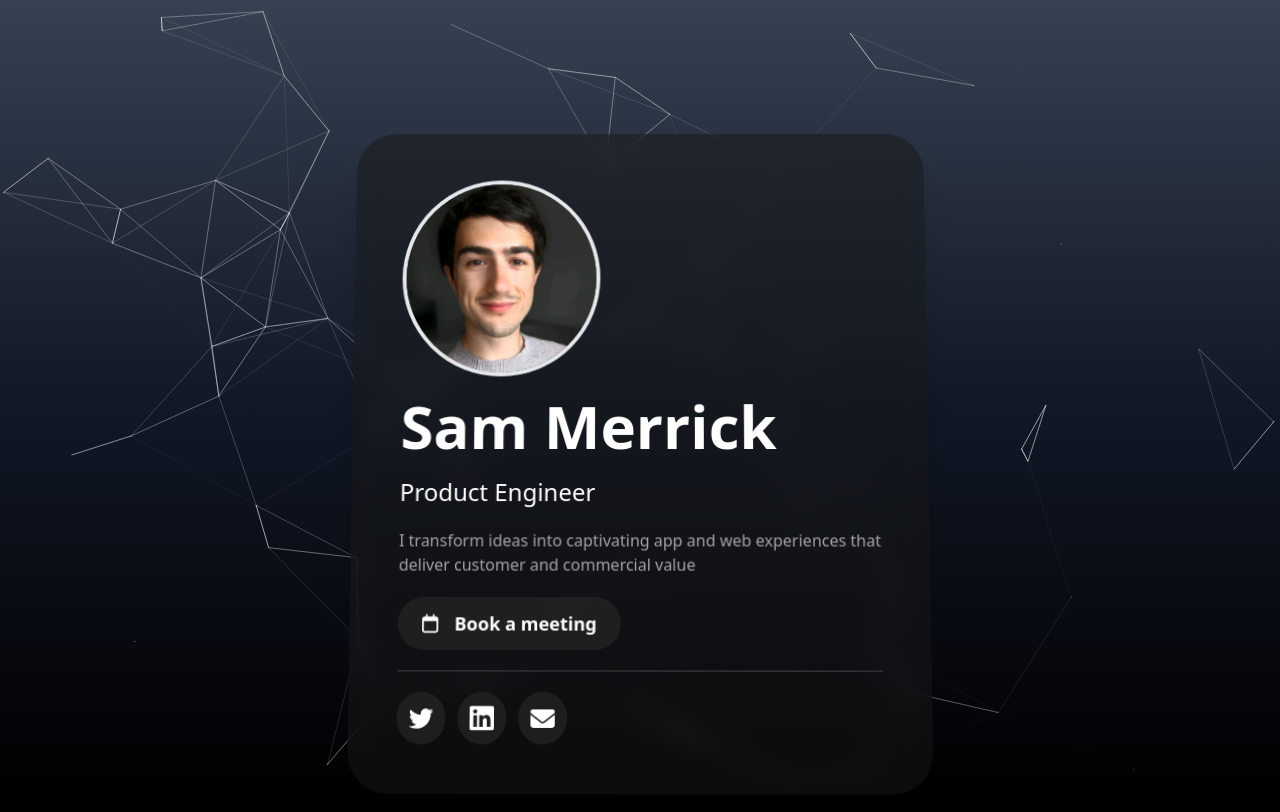
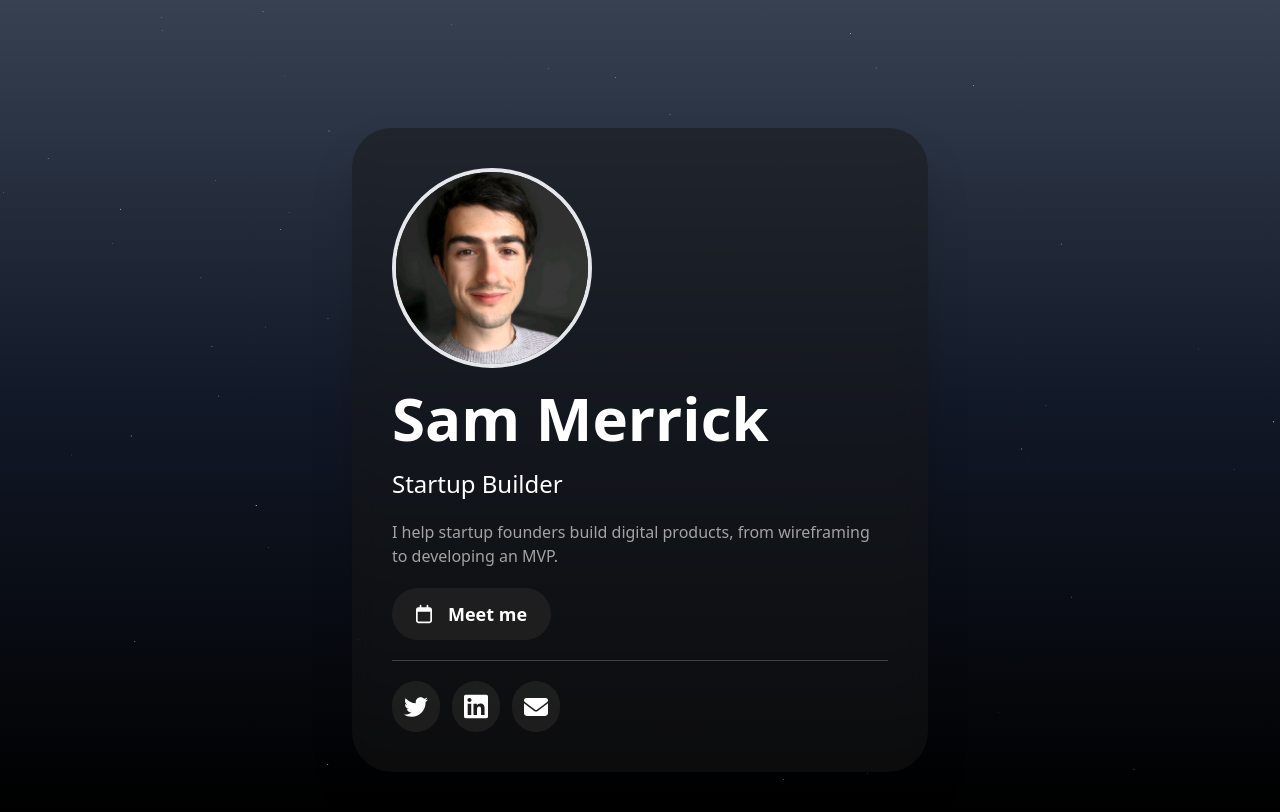
Before and after one commit to SamMerrick/samjmerrick, a Next.js app: page / in a window 1280 px wide. Built offline with nearby package versions, Linux system fonts and the light colour scheme.

Commit message:
Remove 3d card and particle links

```diff
--- a/components/card.tsx
+++ /dev/null
@@ -1,47 +0,0 @@
-import { useState, useRef, useEffect } from "react";
-
-type XY = {
-  x: number;
-  y: number;
-};
-
-const constrain = 700;
-
-function transformElement(element: HTMLDivElement, xy: XY) {
-  const x = xy.x;
-  const y = xy.y;
-
-  const box = element.getBoundingClientRect();
-  const calcX = -(y - box.y - box.height / 2) / constrain;
-  const calcY = (x - box.x - box.width / 2) / constrain;
-
-  element.style.transform = `perspective(100px) rotateX(${calcX}deg) rotateY(${calcY}deg)`;
-}
-
-function Card(props: React.HTMLAttributes<HTMLDivElement>) {
-  const [xy, setXY] = useState<XY>({ x: 0, y: 0 });
-  const layerRef = useRef<HTMLDivElement>(null);
-
-  useEffect(() => {
-    if (layerRef.current) {
-      transformElement(layerRef.current, xy);
-    }
-  }, [xy]);
-
-  useEffect(() => {
-    if (layerRef.current) {
-      transformElement(layerRef.current, {
-        x: window.innerWidth / 2,
-        y: window.innerHeight / 2,
-      });
-    }
-  }, []);
-
-  function handleMouseMove(e: React.MouseEvent<HTMLDivElement>) {
-    setXY({ x: e.clientX, y: e.clientY });
-  }
-
-  return <div ref={layerRef} onMouseMove={handleMouseMove} {...props} />;
-}
-
-export default Card;
--- a/components/particlebackground.tsx
+++ b/components/particlebackground.tsx
@@ -62,25 +62,6 @@ function ParticleBackground() {
           color: {
             value: "#ffffff",
           },
-          links: {
-            color: "#ffffff",
-            distance: 150,
-            enable: true,
-            opacity: 0.5,
-            width: 1,
-          },
-          line_linked: {
-            enable: true,
-            distance: 100,
-            color: "random",
-            opacity: 0.4,
-            width: 1,
-            triangles: {
-              enable: true,
-              color: "#ffffff",
-              opacity: 0.1,
-            },
-          },
           collisions: {
             enable: true,
           },
--- a/pages/index.tsx
+++ b/pages/index.tsx
@@ -1,7 +1,6 @@
 import Image from "next/image";
 import Avatar from "../assets/avatar.jpg";
 import ParticleBackground from "@/components/particlebackground";
-import Card from "@/components/card";
 
 import TwitterIcon from "../assets/icons/twitter.svg";
 import LinkedinIcon from "../assets/icons/linkedin.svg";
@@ -14,11 +13,10 @@ export default function Home() {
   return (
     <>
       <Head>
-        <title>Sam Merrick - Freelance Developer</title>
+        <title>Sam Merrick - Startup Builder</title>
         <meta
           name="description"
-          content="I transform ideas into captivating digital experiences that deliver
-          customer and commercial value"
+          content="I help startup founders build digital products"
           key="desc"
         />
       </Head>
@@ -40,9 +38,9 @@ export default function Home() {
             `,
         }}
       />
-      <main className="flex min-h-screen flex-col items-center md:pt-32 pt-20 px-3 bg-gradient-to-b from-gray-700 via-gray-900 to-black ">
+      <main className="flex min-h-screen flex-col items-center md:pt-32 py-10 px-3 bg-gradient-to-b from-gray-700 via-gray-900 to-black ">
         <ParticleBackground />
-        <Card className="bg-neutral-900 backdrop-blur-md bg-opacity-50 max-w-xl w-full flex flex-col items-start p-12 rounded-[2.5rem] space-y-5 z-10 shadow-2xl">
+        <div className="bg-neutral-900 backdrop-blur-md bg-opacity-50 max-w-xl w-full flex flex-col items-start p-10 rounded-[2.5rem] space-y-5 z-10 shadow-2xl">
           <Image
             src={Avatar}
             alt="Avatar"
@@ -51,17 +49,17 @@ export default function Home() {
           <h1 className="text-4xl sm:text-5xl md:text-6xl font-bold">
             Sam Merrick
           </h1>
-          <h2 className="text-xl md:text-2xl">Product Engineer</h2>
+          <h2 className="text-xl md:text-2xl">Startup Builder</h2>
           <h2 className=" text-neutral-400">
-            I transform ideas into captivating app and web experiences that
-            deliver customer and commercial value
+            I help startup founders build digital products, from wireframing to
+            developing an MVP.
           </h2>
           <a
             href="https://cal.com/samjmerrick/hello"
             className="rounded-full py-3 bg-neutral-800 bg-opacity-70 hover:bg-neutral-800 transition-colors px-6 font-semibold text-lg flex flex-row justify-center"
           >
             <Image src={CalIcon} alt="Calendar" className="w-4" />
-            <p className="pl-4">Book a meeting</p>
+            <p className="pl-4">Meet me</p>
           </a>
 
           <span className="w-full h-[1px] bg-neutral-700 rounded-full"></span>
@@ -83,7 +81,7 @@ export default function Home() {
               href="mailto:sam@zero-1.studio"
             />
           </div>
-        </Card>
+        </div>
       </main>
     </>
   );
```
